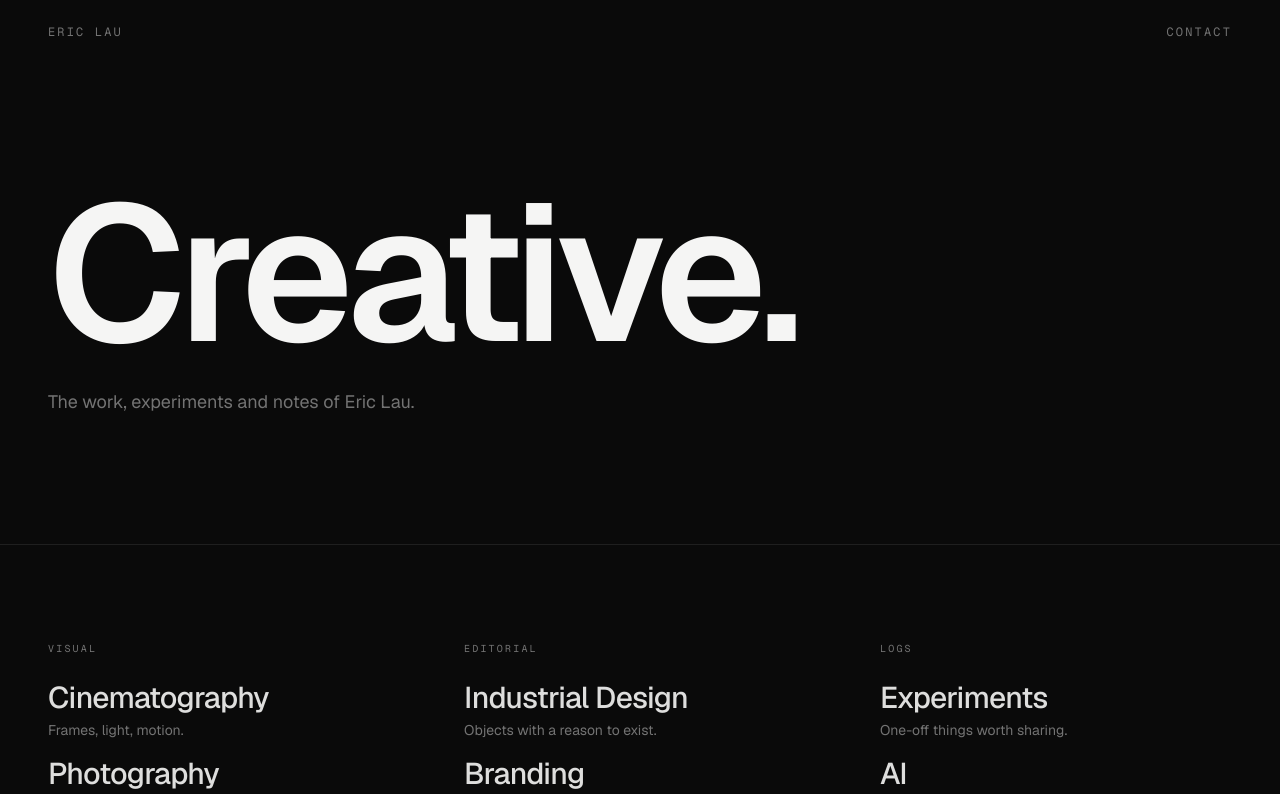
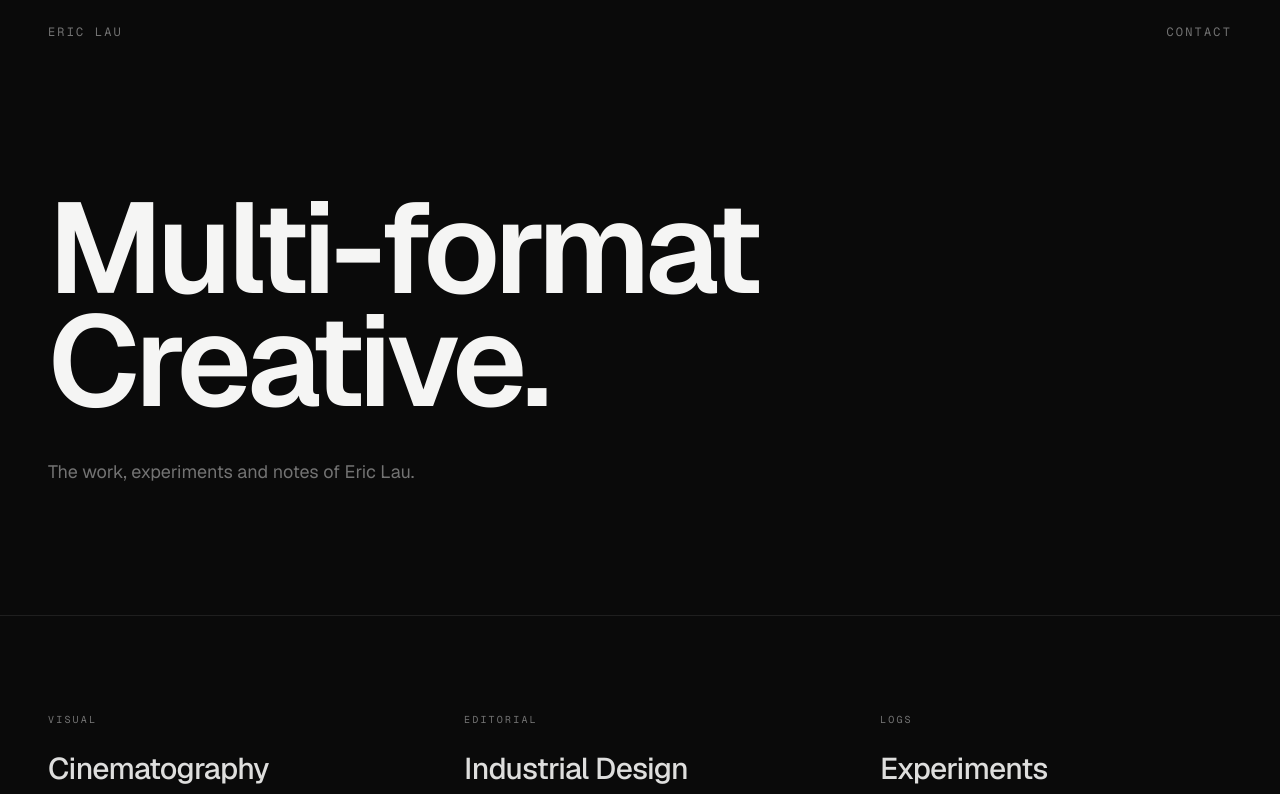
Before and after one commit to lauhuiyik/ericlau.io, a Next.js app: page / in a window 1280 px wide. Shown: the top 794 px of the page. Built offline with nearby package versions, Linux system fonts and the light colour scheme.

Commit message:
Update hero to 'Multi-format Creative.'

```diff
--- a/src/app/layout.tsx
+++ b/src/app/layout.tsx
@@ -13,12 +13,12 @@ const geistMono = Geist_Mono({
 });
 
 export const metadata: Metadata = {
-  title: "Eric Lau — Creative.",
+  title: "Eric Lau — Multi-format Creative.",
   description:
-    "The work, experiments and notes of Eric Lau — cinematography, photography, animation, industrial design, branding, activation, and a log of AI experiments.",
+    "The work, experiments and notes of Eric Lau.",
   metadataBase: new URL("https://ericlau.io"),
   openGraph: {
-    title: "Eric Lau — Creative.",
+    title: "Eric Lau — Multi-format Creative.",
     description: "The work, experiments and notes of Eric Lau.",
     url: "https://ericlau.io",
     siteName: "Eric Lau",
--- a/src/app/page.tsx
+++ b/src/app/page.tsx
@@ -30,10 +30,11 @@ export default function Home() {
 
       {/* Hero */}
       <section className="flex flex-1 flex-col justify-center px-6 sm:px-12 py-24 sm:py-32">
-        <h1 className="text-[20vw] sm:text-[18vw] md:text-[15vw] leading-[0.85] font-semibold tracking-[-0.04em]">
-          Creative.
+        <h1 className="text-[14vw] sm:text-[12vw] md:text-[10vw] leading-[0.88] font-semibold tracking-[-0.04em]">
+          <span className="block">Multi-format</span>
+          <span className="block">Creative.</span>
         </h1>
-        <p className="mt-8 max-w-xl text-base sm:text-lg text-muted leading-relaxed">
+        <p className="mt-10 max-w-xl text-base sm:text-lg text-muted leading-relaxed">
           The work, experiments and notes of Eric Lau.
         </p>
       </section>
```
